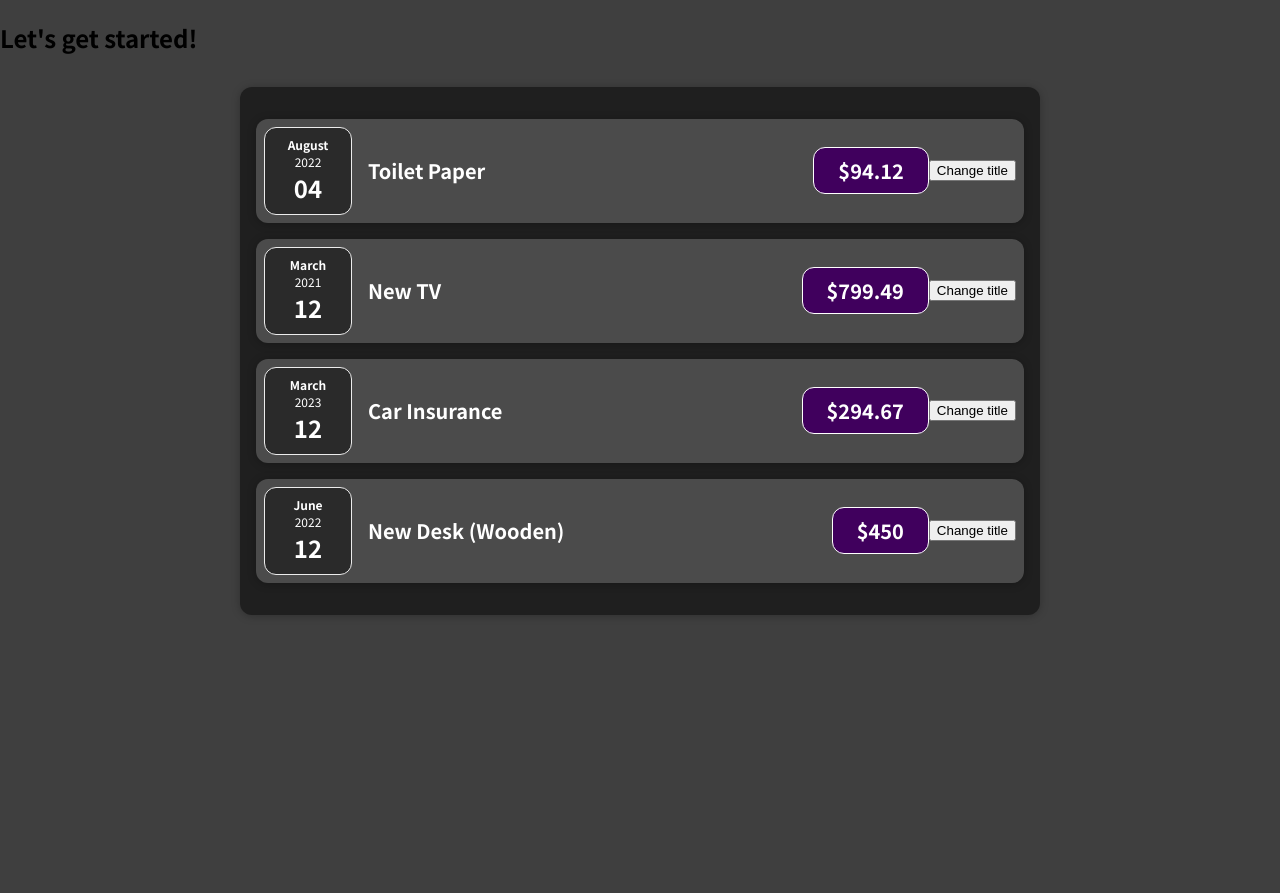
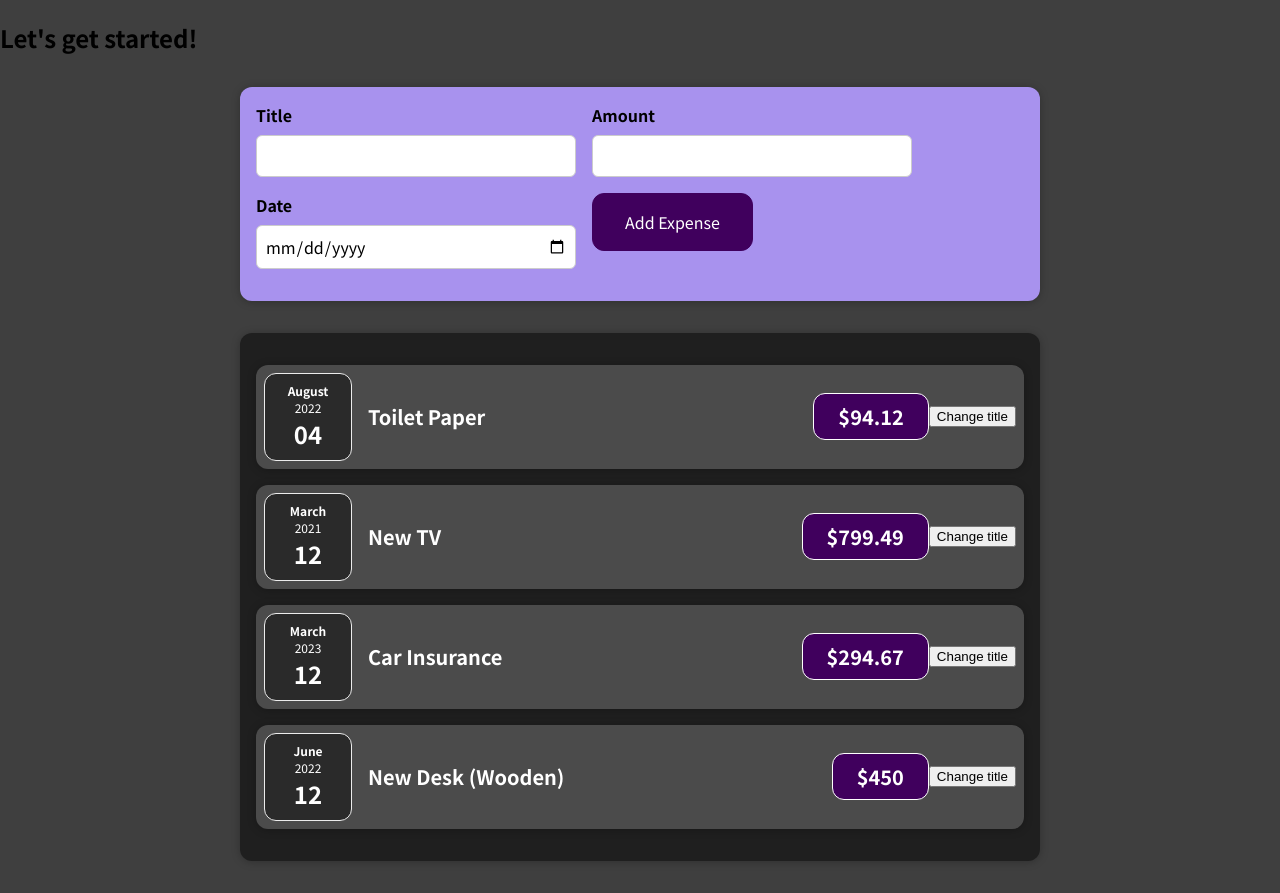
Before and after one commit to RMF2PT/react-complete-guide-23, a React (Create React App) app: page / in a window 1280 px wide. Before the commit the page ends 800 px from the top, so only its background shows below. Built offline with nearby package versions, Linux system fonts and the light colour scheme.

Commit message:
Add New Expense Form

```diff
--- a/src/App.js
+++ b/src/App.js
@@ -1,4 +1,5 @@
 import React from "react";
+import NewExpense from "./components/NewExpense/NewExpense";
 import Expenses from "./components/Expenses/Expenses";
 
 const App = () => {
@@ -27,6 +28,7 @@
   return (
     <div>
       <h2>Let's get started!</h2>
+      <NewExpense />
       <Expenses expenses={expenses} />
     </div>
   );
--- a/src/components/Expenses/ExpenseItem.js
+++ b/src/components/Expenses/ExpenseItem.js
@@ -1,15 +1,20 @@
-import React from "react";
+import React, { useState } from "react";
 import ExpenseDate from "./ExpenseDate";
 import Card from "../UI/Card";
 import "./ExpenseItem.css";
 
 const ExpenseItem = (props) => {
-  const clickHandler = () => {};
+  const [title, setTitle] = useState(props.title);
+
+  const clickHandler = () => {
+    setTitle("Updated!");
+  };
+
   return (
     <Card className="expense-item">
       <ExpenseDate date={props.date} />
       <div className="expense-item__description">
-        <h2>{props.title}</h2>
+        <h2>{title}</h2>
         <div className="expense-item__price">${props.amount}</div>
       </div>
       <button onClick={clickHandler}>Change title</button>
--- /dev/null
+++ b/src/components/NewExpense/ExpenseForm.css
@@ -0,0 +1,26 @@
+.new-expense__controls {
+  display: flex;
+  flex-wrap: wrap;
+  gap: 1rem;
+  margin-bottom: 1rem;
+  text-align: left;
+}
+
+.new-expense__control label {
+  font-weight: bold;
+  margin-bottom: 0.5rem;
+  display: block;
+}
+
+.new-expense__control input {
+  font: inherit;
+  padding: 0.5rem;
+  border-radius: 6px;
+  border: 1px solid #ccc;
+  width: 20rem;
+  max-width: 100%;
+}
+
+.new-expense__actions {
+  text-align: right;
+}
--- /dev/null
+++ b/src/components/NewExpense/ExpenseForm.js
@@ -0,0 +1,54 @@
+import React, { useState } from "react";
+import "./ExpenseForm.css";
+
+const ExpenseForm = () => {
+  const [enteredTitle, setEnteredTitle] = useState("");
+  const [enteredAmount, setEnteredAmount] = useState("");
+  const [enteredDate, setEnteredDate] = useState("");
+
+  const titleChangeHandler = (event) => {
+    setEnteredTitle(event.target.value);
+  };
+  const amountChangeHandler = (event) => {
+    setEnteredAmount(event.target.value);
+  };
+  const dateChangeHandler = (event) => {
+    setEnteredDate(event.target.value);
+  };
+
+  return (
+    <form>
+      <div className="new-expense__controls">
+        <div className="new-expense__control">
+          <label htmlFor="title">Title</label>
+          <input type="text" id="title" onChange={titleChangeHandler} />
+        </div>
+        <div className="new-expense__control">
+          <label htmlFor="amount">Amount</label>
+          <input
+            type="number"
+            id="amount"
+            min="0.01"
+            step="0.01"
+            onChange={amountChangeHandler}
+          />
+        </div>
+        <div className="new-expense__control">
+          <label htmlFor="date">Date</label>
+          <input
+            type="date"
+            id="date"
+            min="2022-01-01"
+            max="2025-12-31"
+            onChange={dateChangeHandler}
+          />
+        </div>
+        <div className="new-expense__actions">
+          <button type="submit">Add Expense</button>
+        </div>
+      </div>
+    </form>
+  );
+};
+
+export default ExpenseForm;
--- /dev/null
+++ b/src/components/NewExpense/NewExpense.css
@@ -0,0 +1,38 @@
+.new-expense {
+  background-color: #a892ee;
+  padding: 1rem;
+  margin: 2rem auto;
+  width: 50rem;
+  max-width: 95%;
+  border-radius: 12px;
+  text-align: center;
+  box-shadow: 0 1px 8px rgba(0, 0, 0, 0.25);
+}
+
+.new-expense button {
+  font: inherit;
+  cursor: pointer;
+  padding: 1rem 2rem;
+  border: 1px solid #40005d;
+  background-color: #40005d;
+  color: white;
+  border-radius: 12px;
+  margin-right: 1rem;
+}
+
+.new-expense button:hover,
+.new-expense button:active {
+  background-color: #510674;
+  border-color: #510674;
+}
+
+.new-expense button.alternative {
+  color: #220131;
+  border-color: transparent;
+  background-color: transparent;
+}
+
+.new-expense button.alternative:hover,
+.new-expense button.alternative:active {
+  background-color: #ddb3f8;
+}
--- /dev/null
+++ b/src/components/NewExpense/NewExpense.js
@@ -0,0 +1,13 @@
+import React from "react";
+import ExpenseForm from "./ExpenseForm";
+import "./NewExpense.css";
+
+const NewExpense = () => {
+  return (
+    <div className="new-expense">
+      <ExpenseForm />
+    </div>
+  );
+};
+
+export default NewExpense;
--- a/src/index.js
+++ b/src/index.js
@@ -1,3 +1,4 @@
+import React from "react";
 import ReactDOM from "react-dom/client";
 import "./index.css";
 import App from "./App";
```
